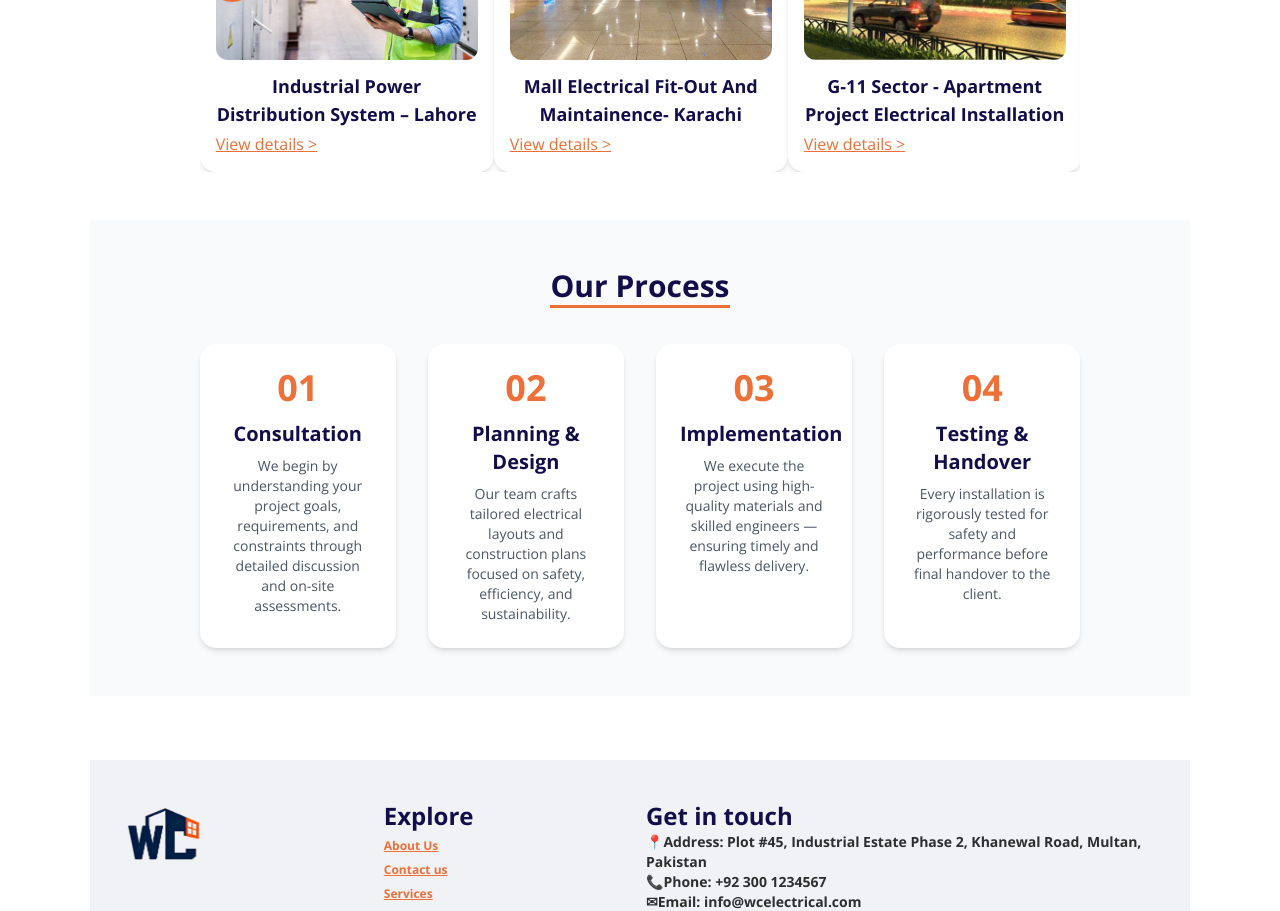
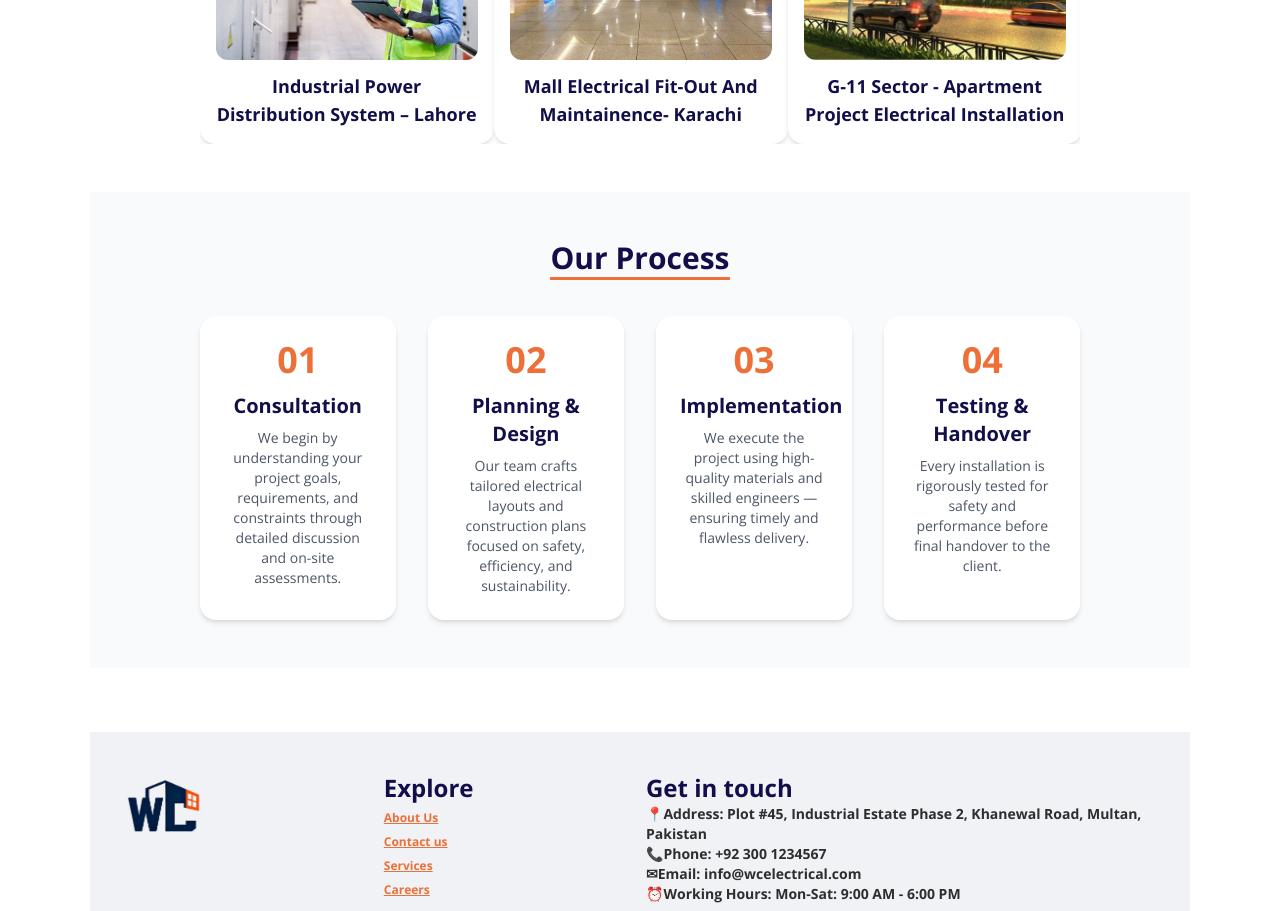
Before and after one commit to muhammad-aman-dev/electrical-company-website-project, a Next.js app: page / in a window 1280 px wide. Shown: the part 1640-2551 px from the top of the page. Built offline with nearby package versions, Linux system fonts and the light colour scheme.

Commit message:
Update page.js

```diff
--- a/app/page.js
+++ b/app/page.js
@@ -273,9 +273,6 @@ viewport={{ once: true }}
                 <h4 className="font-bold text-[#120e49] mt-3 text-center text-lg">
                   {project.title}
                 </h4>
-                <p className="underline cursor-pointer text-[#ec7037] mt-1">
-                  View details &gt;
-                </p>
               </div>
             ))}
           </Slider>
```
